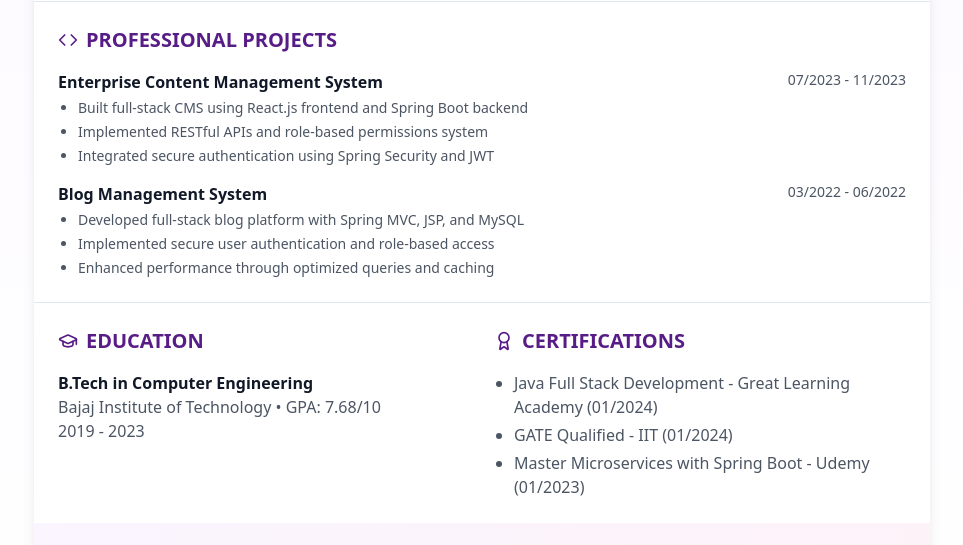
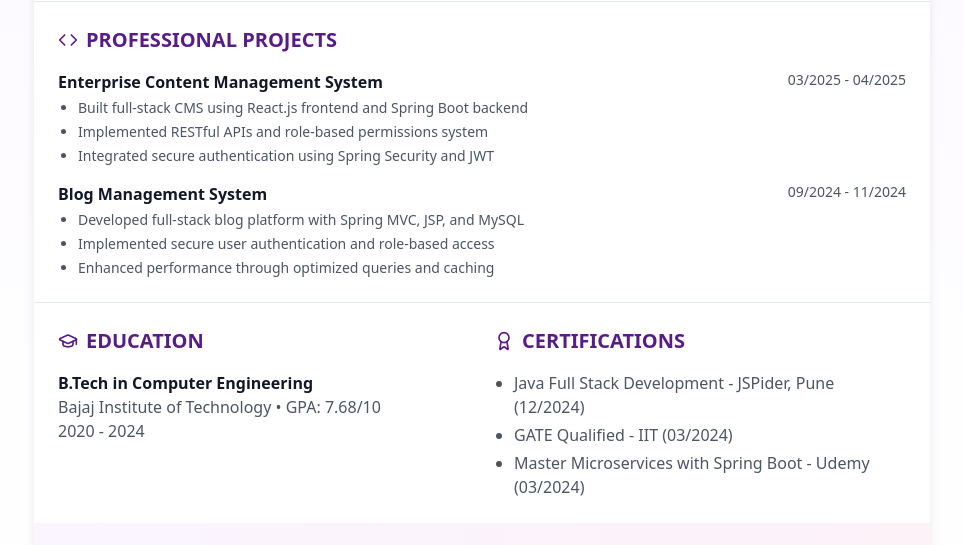
Before and after one commit to saurabhtenpe111/java-fullstack-maven-forge, a React (Vite) app: page / in a window 1280 px wide. Shown: the part 817-1362 px from the top of the page, without its empty margins (158-1121 px from the left). Built offline with nearby package versions, Linux system fonts and the light colour scheme.

Commit message:
Update resume content

```diff
--- a/src/components/Resume.tsx
+++ b/src/components/Resume.tsx
@@ -123,7 +123,7 @@ const Resume = () => {
             <div>
               <div className="flex justify-between items-start mb-1">
                 <h3 className="font-semibold text-gray-900">Enterprise Content Management System</h3>
-                <span className="text-gray-600 text-sm">07/2023 - 11/2023</span>
+                <span className="text-gray-600 text-sm">03/2025 - 04/2025</span>
               </div>
               <ul className="list-disc pl-5 text-gray-600 text-sm space-y-1">
                 <li>Built full-stack CMS using React.js frontend and Spring Boot backend</li>
@@ -136,7 +136,7 @@ const Resume = () => {
             <div>
               <div className="flex justify-between items-start mb-1">
                 <h3 className="font-semibold text-gray-900">Blog Management System</h3>
-                <span className="text-gray-600 text-sm">03/2022 - 06/2022</span>
+                <span className="text-gray-600 text-sm">09/2024 - 11/2024</span>
               </div>
               <ul className="list-disc pl-5 text-gray-600 text-sm space-y-1">
                 <li>Developed full-stack blog platform with Spring MVC, JSP, and MySQL</li>
@@ -158,7 +158,7 @@ const Resume = () => {
               <div>
                 <h3 className="font-semibold text-gray-900">B.Tech in Computer Engineering</h3>
                 <p className="text-gray-600">Bajaj Institute of Technology • GPA: 7.68/10</p>
-                <p className="text-gray-600">2019 - 2023</p>
+                <p className="text-gray-600">2020 - 2024</p>
               </div>
             </div>
 
@@ -168,9 +168,9 @@ const Resume = () => {
                 CERTIFICATIONS
               </h2>
               <ul className="list-disc pl-5 text-gray-600 space-y-1">
-                <li>Java Full Stack Development - Great Learning Academy (01/2024)</li>
-                <li>GATE Qualified - IIT (01/2024)</li>
-                <li>Master Microservices with Spring Boot - Udemy (01/2023)</li>
+                <li>Java Full Stack Development - JSPider, Pune (12/2024)</li>
+                <li>GATE Qualified - IIT (03/2024)</li>
+                <li>Master Microservices with Spring Boot - Udemy (03/2024)</li>
               </ul>
             </div>
           </div>
```
